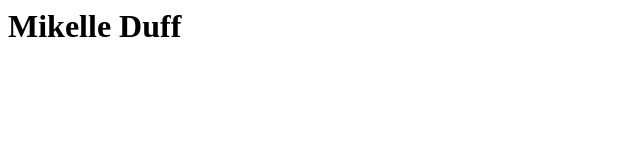
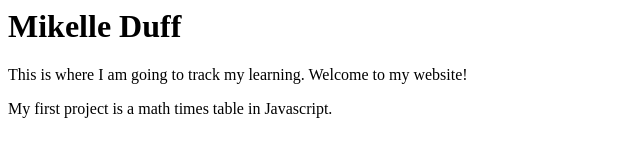
Before and after one commit to mikelleduff/mikelleduff.github.io, a plain HTML site: page index.html in a window 1280 px wide. Shown: the whole page, without its empty margins (0-640 px from the left). Drawn offline with Linux system fonts and the light colour scheme.

Commit message:
added two paragraphs describing website

```diff
--- a/index.html
+++ b/index.html
@@ -3,4 +3,6 @@
     <title>Mikelle Duff</title>
   </head>
   <h1>Mikelle Duff</h1>
+  <p>This is where I am going to track my learning. Welcome to my website!</p>
+  <p>My first project is a math times table in Javascript.</p>
 </html>
```
